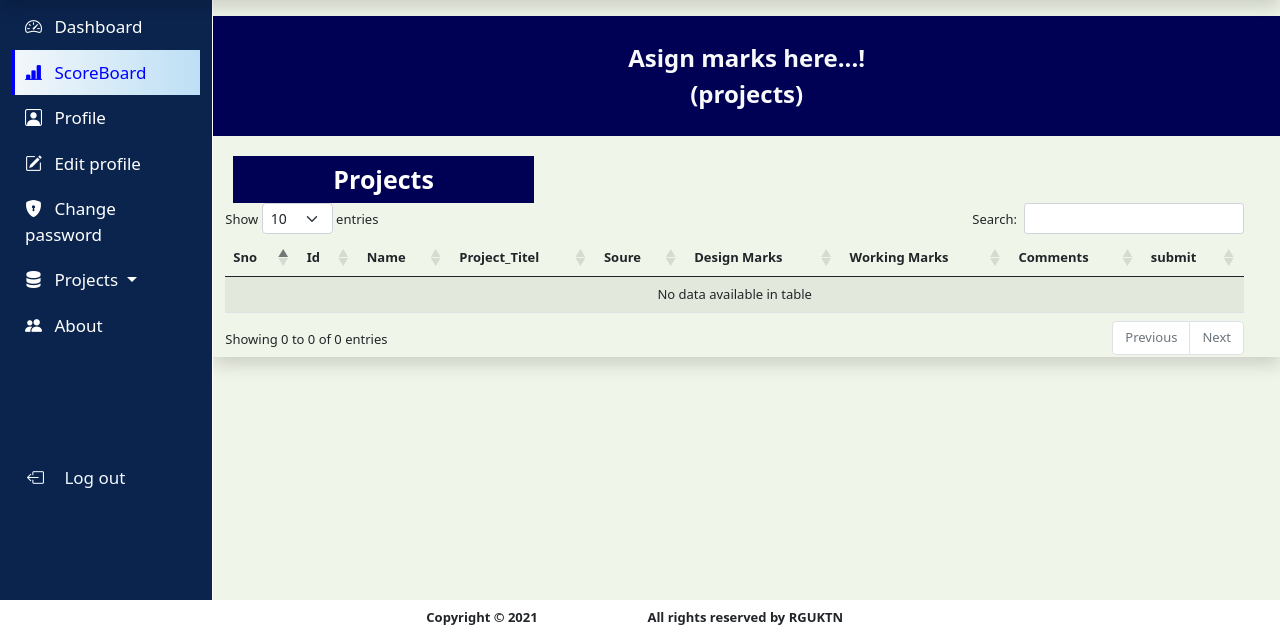
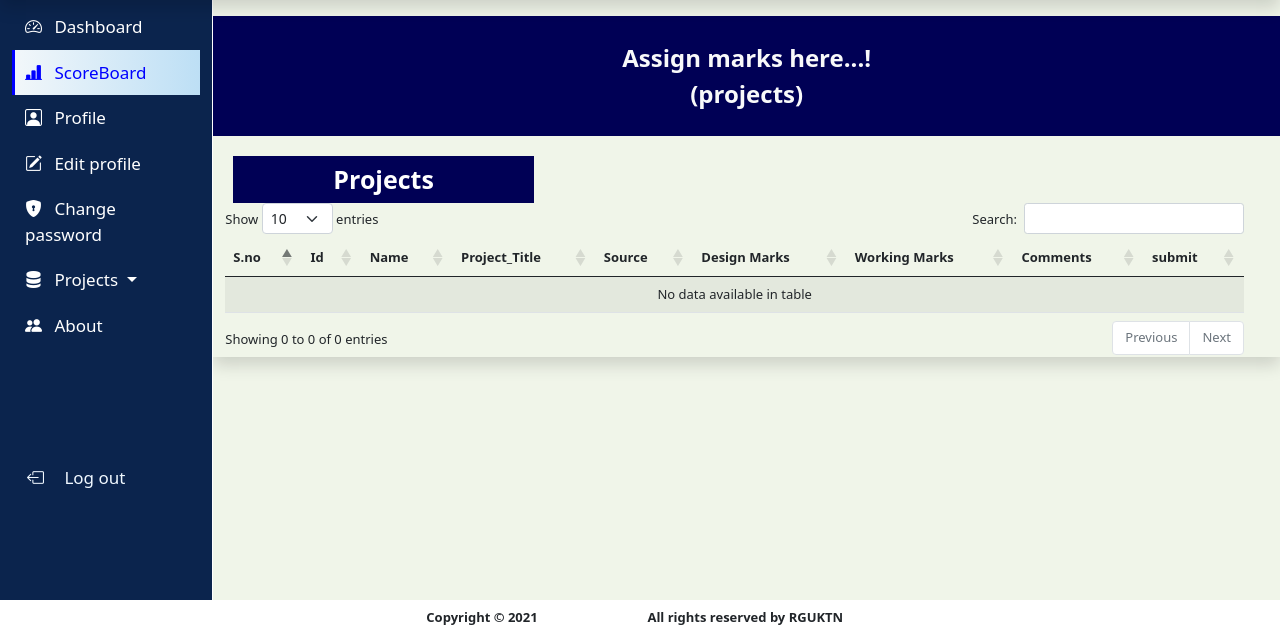
Before and after one commit to JayanthPalla/Project-Submission-Portal-Final, a Django app: template project1/api/templates/project1/Faculty_scoreboard.html in a window 1280 px wide. Shown: the part 62-702 px from the top of the page. Run offline with Django 3.2, Linux system fonts and the light colour scheme; the template is opened without the code that fills it, so the values that code supplies are empty; some libraries are stand-ins or nearby versions.

Commit message:
Update Faculty_scoreboard.html

```diff
--- a/project1/api/templates/project1/Faculty_scoreboard.html
+++ b/project1/api/templates/project1/Faculty_scoreboard.html
@@ -237,7 +237,7 @@
             <div class="col   content-div">
                 <div class="row content-div shadow">
                     <div class="text-center text-light p-4 mt-3" style ="background-color:#005;width: 100%; font-size:x-large; font-weight: 700;">
-                        <span>Asign marks here...!</span> <br>
+                        <span>Assign marks here...!</span> <br>
                         <span>{{ user.cls }}(projects)</span>
                         <br>
                     </div>
@@ -256,11 +256,11 @@
                                 <table class="table  table-striped table-hover mt-3" id="projects-list" >
                                     <thead>
                                     <tr>
-                                        <th scope="col">Sno</th>
+                                        <th scope="col">S.no</th>
                                         <th scope="col">Id</th>
                                         <th scope="col">Name</th>
-                                        <th scope="col">Project_Titel</th>
-                                        <th scope="col">Soure</th>
+                                        <th scope="col">Project_Title</th>
+                                        <th scope="col">Source</th>
                                         <th scope="col">Design Marks</th>
                                         <th scope="col">Working Marks</th>
                                         <th scope="col">Comments</th>
```
